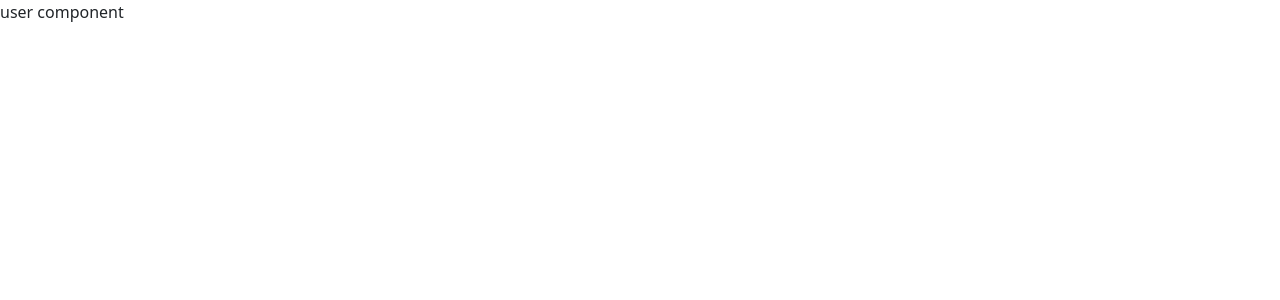
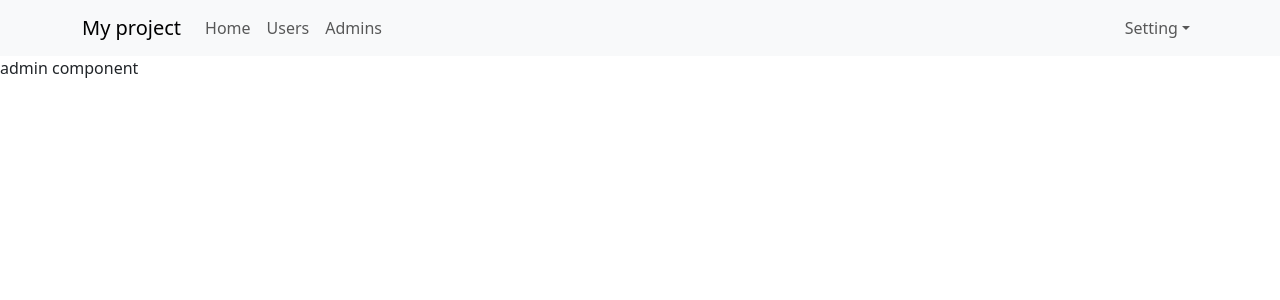
Before and after one commit to itphucuong007/basic-reactjs, a React (Create React App) app: page /admins in a window 1280 px wide. Shown: the top 300 px of the page. Built offline with nearby package versions, Linux system fonts and the light colour scheme.

Commit message:
video 49

```diff
--- a/src/App.js
+++ b/src/App.js
@@ -2,22 +2,22 @@
 import React from 'react';
 import Header from './components/Header/header';
 
-import { Link } from 'react-router-dom';
+import { Outlet, Link } from 'react-router-dom';
 
 const App = () => {
   return (
     <div className="app-container">
-      <Header />
+      <div className='header-container'>
+        <Header />
+      </div>
 
-      <div>
-        <button>
-          <Link className='nav-link' to='/users'>Go to Users page</Link>
-        </button>
+      <div className='main-container'>
+        <div className='sidenav-container'>
+        </div>
 
-        <button>
-          <Link className='nav-link' to='/admins'>Go to Admins page</Link>
-        </button>
-
+        <div className='app-content'>
+          <Outlet/>
+        </div>
       </div>
 
     </div>
--- a/src/components/Admin/Admin.js
+++ b/src/components/Admin/Admin.js
@@ -1,6 +1,6 @@
 const Admin = (props) => {
     return (
-       <div>user component</div>
+       <div>admin component</div>
     );
    }
 
--- a/src/index.js
+++ b/src/index.js
@@ -18,9 +18,12 @@
 
     <BrowserRouter>
       <Routes>
-        <Route path='/' element={<App/>}> </Route>
-        <Route path='/users' element={<User/>}> </Route>
-        <Route path='/admins' element={<Admin/>}> </Route>
+        <Route path='/' element={<App />}>
+          <Route path='/users' element={<User />}></Route>
+          <Route path='/admins' element={<Admin />}> </Route>
+        </Route>
+
+
       </Routes>
     </BrowserRouter>
 
```
